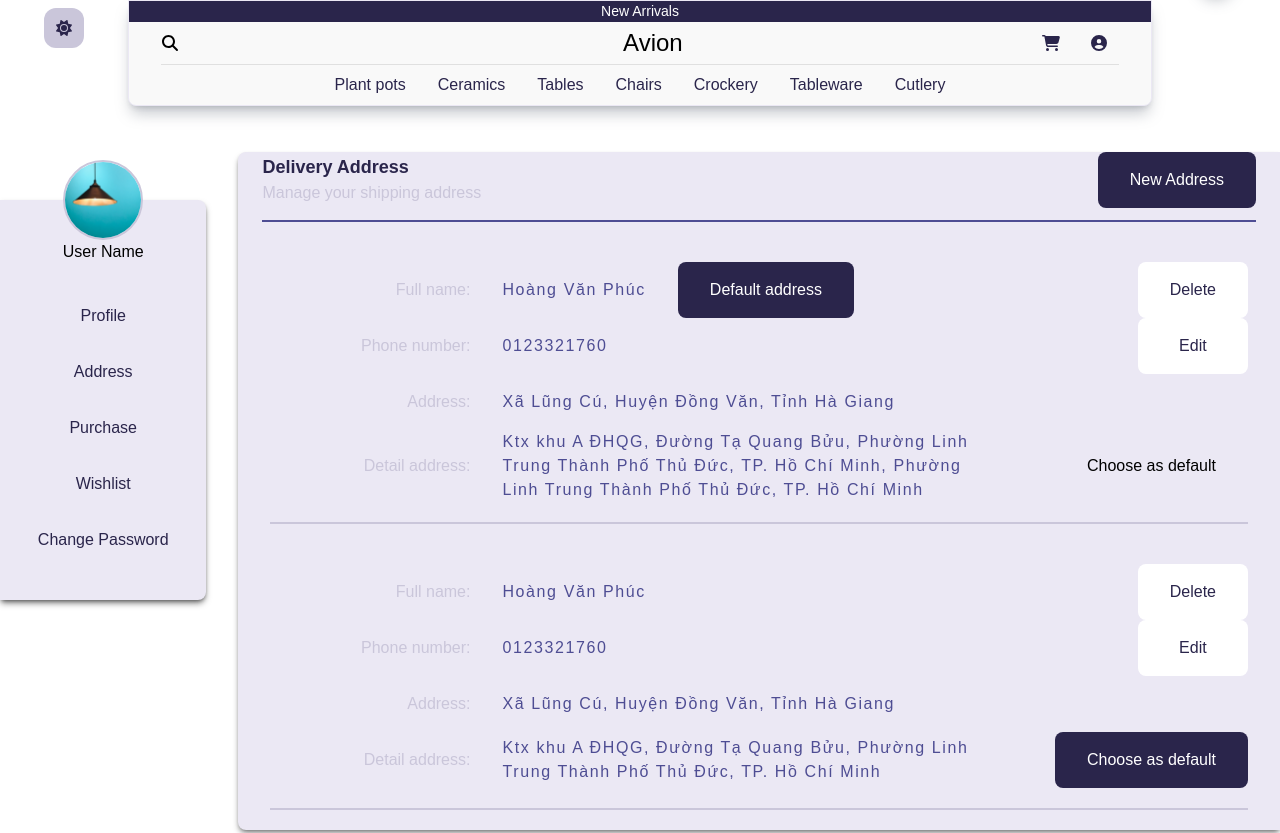
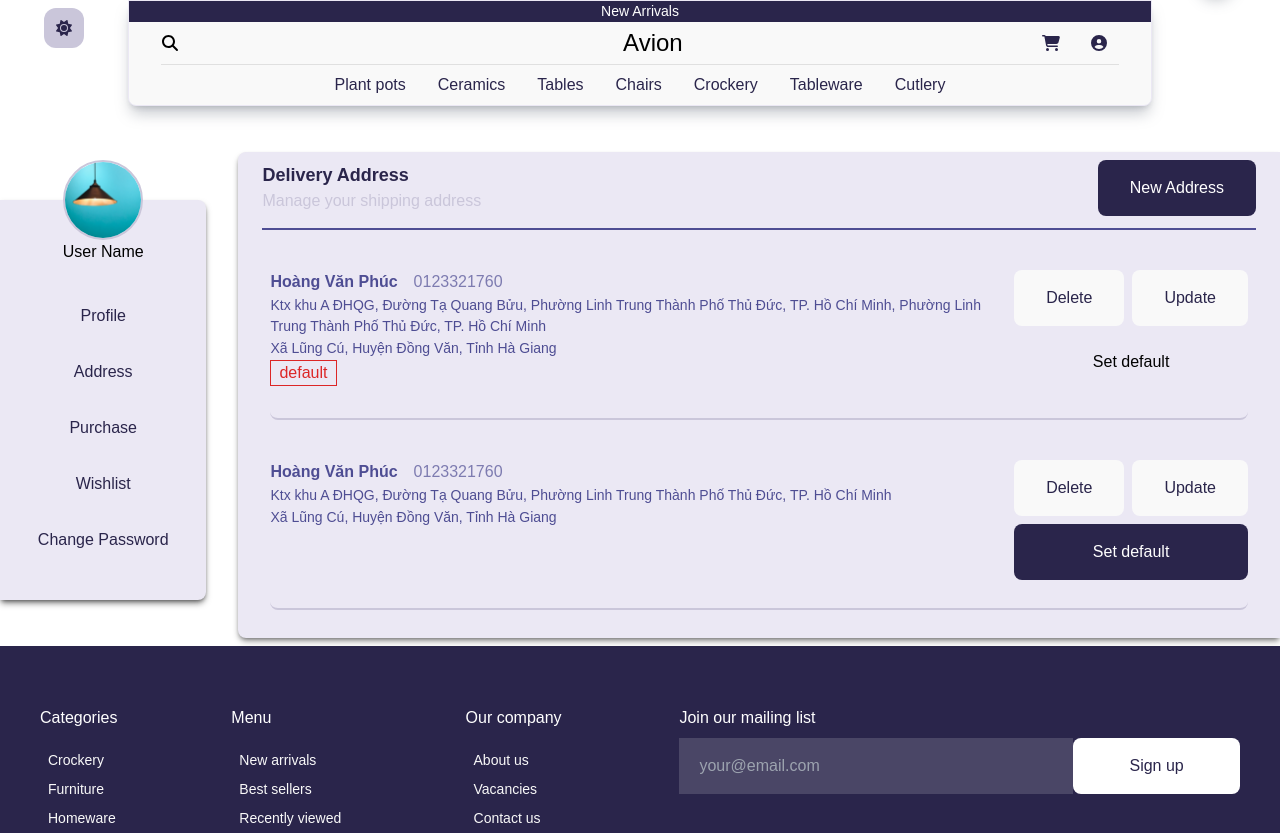
Before and after one commit to vuhuy172dh/ecommerce-website, a React (Create React App) app: page /user/account/address in a window 1280 px wide. Shown: the top 833 px of the page. Built offline with nearby package versions, Linux system fonts and the light colour scheme; a web font is replaced by a local one.

Commit message:
update UI for address page

```diff
--- a/src/components/popup/popupAddress.jsx
+++ b/src/components/popup/popupAddress.jsx
@@ -351,7 +351,6 @@ function PopupAddress({ type = 'create', address, onBack = () => {} }) {
           </div>
         </form>
       </Popup>
-      s
     </>
   )
 }
--- a/src/components/user/addressItem.jsx
+++ b/src/components/user/addressItem.jsx
@@ -22,55 +22,43 @@ function AddressItem({ address }) {
   }
 
   return (
-    <div className="my-5 mx-2 px-2 laptop:py-5 laptop:px-0 border-2 border-primary laptop:border-0 laptop:border-b-2 laptop:border-border_dark ">
-      <div className="flex justify-between items-center">
+    <div className="my-5 mx-2 px-2 flex flex-col justify-start gap-3 laptop:flex-row laptop:justify-between laptop:py-5 laptop:px-0 border-2 border-primary/30 rounded-lg laptop:border-0 laptop:border-b-2 laptop:border-border_dark ">
+      {/*info container*/}
+      <div className="w-full flex flex-col gap-1">
         {/* info contact*/}
-        <div>
-          <div className="laptop:flex items-center laptop:min-h-[56px]">
-            <p className="hidden laptop:block laptop:min-w-[200px] text-right mr-8 text-border_dark">
-              Full name:
-            </p>
-            <p className="mt-2 font-semibold laptop:font-normal laptop:mt-0 text-primary tracking-widest">
-              {address.Name}
-            </p>
-            {address.Default && (
-              <div className="hidden laptop:block ml-8">
-                <Button Color="primary">Default address</Button>
-              </div>
-            )}
+        <div className="flex w-full gap-4">
+          <p className="mt-2 font-semibold laptop:mt-0 text-primary">
+            {address.Name}
+          </p>
+
+          <p className="mt-2 font-normal laptop:mt-0 text-primary/70">
+            {address.PhoneNumber}
+          </p>
+        </div>
+
+        {/* address */}
+        <div className="flex w-full flex-col gap-1">
+          <p className="text-primary text-h6">{address.Address}</p>
+          <p className="text-primary text-h6">{addressDefault}</p>
+        </div>
+        {address.Default && (
+          <div className="px-2 w-fit text-red-600 border border-red-600">
+            default
           </div>
-          <div className="flex items-center laptop:min-h-[56px]">
-            <p className="hidden laptop:block laptop:min-w-[200px] text-right mr-8 text-border_dark">
-              Phone number:
-            </p>
-            <p className="mt-2 font-semibold laptop:font-normal laptop:mt-0 text-primary tracking-widest">
-              {address.PhoneNumber}
-            </p>
-          </div>
+        )}
+      </div>
+
+      {/* control button*/}
+      <div className="flex flex-col">
+        <div className="flex gap-2">
+          <Button Color="secondary" onClick={() => setPopupDelete(true)}>
+            Delete
+          </Button>
+          <Button Color="secondary" onClick={() => setPopupUpdate(true)}>
+            Update
+          </Button>
         </div>
-        {/* control button laptop*/}
-        <div className="hidden laptop:block">
-          <Button onClick={() => setPopupDelete(true)}>Delete</Button>
-          <Button onClick={() => setPopupUpdate(true)}>Edit</Button>
-        </div>
-      </div>
-      {/* info address */}
-      <div className="flex items-center laptop:min-h-[56px]">
-        <p className="hidden laptop:block min-w-[200px] text-right mr-8 text-border_dark">
-          Address:
-        </p>
-        <p className="mt-2 laptop:mt-0 laptop:max-w-[50%] text-primary tracking-widest">
-          {addressDefault}
-        </p>
-      </div>
-      <div className="flex items-center">
-        <p className="hidden laptop:block min-w-[200px] text-right mr-8 text-border_dark">
-          Detail address:
-        </p>
-        <p className="my-2 laptop:my-0 laptop:max-w-[50%] text-primary tracking-widest">
-          {address.Address}
-        </p>
-        <div className="hidden laptop:block ml-auto">
+        <div className="flex my-2">
           <Button
             Color="primary"
             State={address.Default ? 'disable' : 'default'}
@@ -78,29 +66,9 @@ function AddressItem({ address }) {
               address.Default ? () => {} : () => setPopupDefaultAddress(true)
             }
           >
-            Choose as default
+            Set default
           </Button>
         </div>
-      </div>
-      {/* control button mobile*/}
-      <div className="flex gap-2 laptop:hidden">
-        <Button Color="secondary" onClick={() => setPopupDelete(true)}>
-          Xóa
-        </Button>
-        <Button Color="secondary" onClick={() => setPopupUpdate(true)}>
-          Sửa
-        </Button>
-      </div>
-      <div className="flex my-2 laptop:hidden">
-        <Button
-          Color="primary"
-          State={address.Default ? 'disable' : 'default'}
-          onClick={
-            address.Default ? () => {} : () => setPopupDefaultAddress(true)
-          }
-        >
-          Chọn làm mặc định
-        </Button>
       </div>
 
       {/* Popup confirm delete */}
--- a/src/pages/user/address.jsx
+++ b/src/pages/user/address.jsx
@@ -39,7 +39,7 @@ function Address() {
 
   return (
     <>
-      <div className="px-6 my-2 w-full bg-border_grey dark:bg-secondary dark:text-white rounded-tl-lg rounded-bl-lg shadow-md shadow-black/40 dark:shadow-light_grey/30">
+      <div className="px-6 py-2 my-2 w-full bg-border_grey dark:bg-secondary dark:text-white rounded-tl-lg rounded-bl-lg shadow-md shadow-black/40 dark:shadow-light_grey/30">
         {/*address page header*/}
         <header className="text-center laptop:text-left laptop:flex laptop:justify-between laptop:items-center laptop:border-b-2 border-primary pb-3">
           <div>
```
